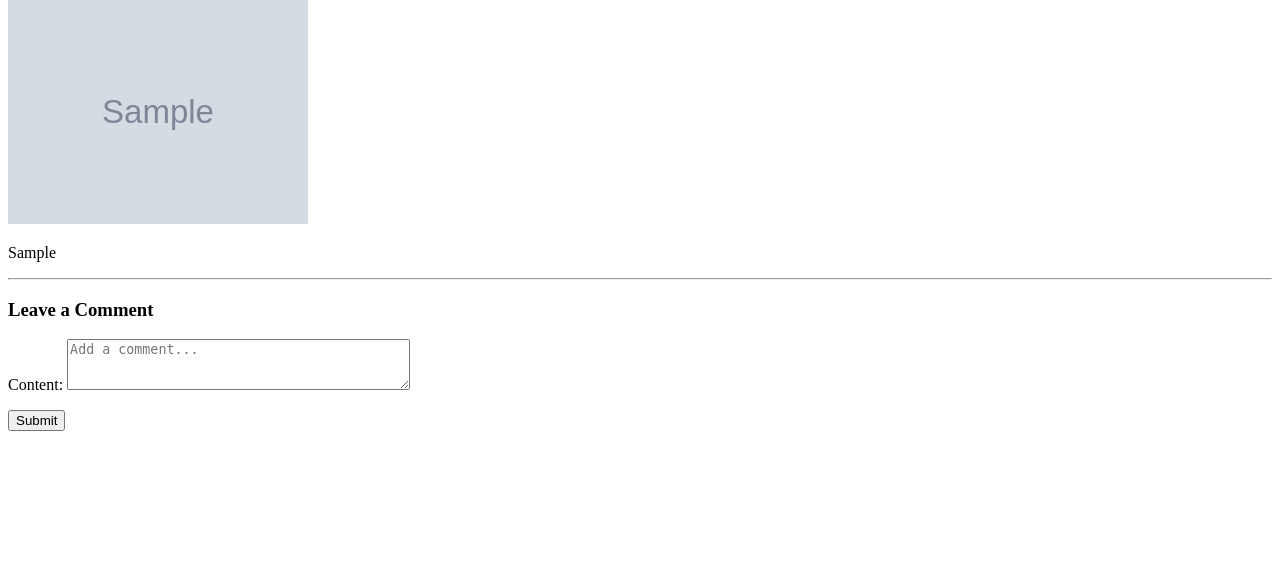
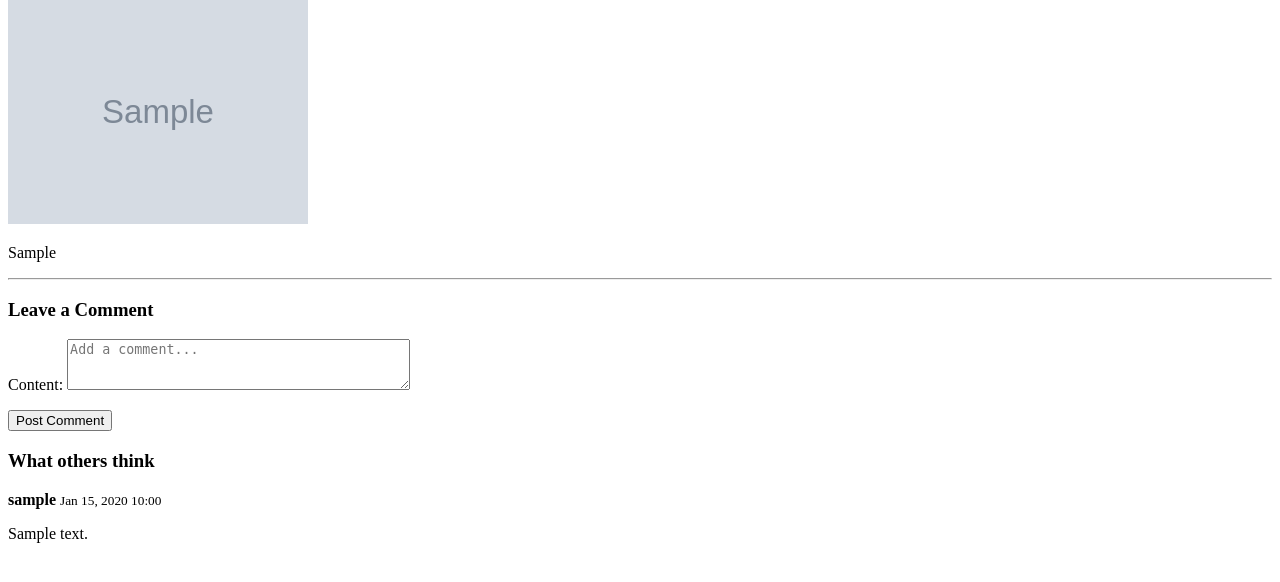
Before and after one commit to YemsAla/the_netball_summary, a Django app: page /report/1/ in a window 1280 px wide. Shown: the part 115-697 px from the top of the page. Run offline with Django 4.2, Linux system fonts and the light colour scheme; a user stored in the database is signed in; tables that the repository leaves empty hold one stand-in row (values such as "Sample post"); grey boxes marked "Sample" are stand-in pictures.

Commit message:
Add feature to view submitted comments: templated and redirect flow

```diff
--- a/match_reports/templates/match_reports/report_detail.html
+++ b/match_reports/templates/match_reports/report_detail.html
@@ -27,12 +27,26 @@
             <form method="POST" action="{% url 'add-comment' report.pk %}">
                 {% csrf_token %}
                 {{ comment_form.as_p }}
-                <button type="submit">Submit</button>
+                <button type="submit">Post Comment</button>
             </form>
         </section>
     {% else %}
         <p><a href="{% url 'login' %}">Log in</a> to add a comment.</p>
     {% endif %}
 
+    <!-- Display Comments -->
+    <section>
+        <h3>What others think</h3>
+
+        {% for comment in comments %}
+            <div>
+                <strong>{{ comment.user.username }}</strong>
+                <small>{{ comment.created_at|date:"M d, Y H:i" }}</small>
+                <p>{{ comment.content }}</p>
+            </div>
+        {% empty %}
+            <p>No comments yet. Be the first to comment!</p>
+        {% endfor %}
+    </section>
 </body>
 </html>
--- a/match_reports/views.py
+++ b/match_reports/views.py
@@ -56,7 +56,7 @@ def add_comment(request, pk):
             messages.success(request, 'Your comment has been added.')
         else:
             messages.error(request, 'There was an error with your comment. Please try again.')
-    return redirect('report-detail', pk=report.pk)
+    return redirect('report_detail', pk=report.pk)
 
 
 """
```
